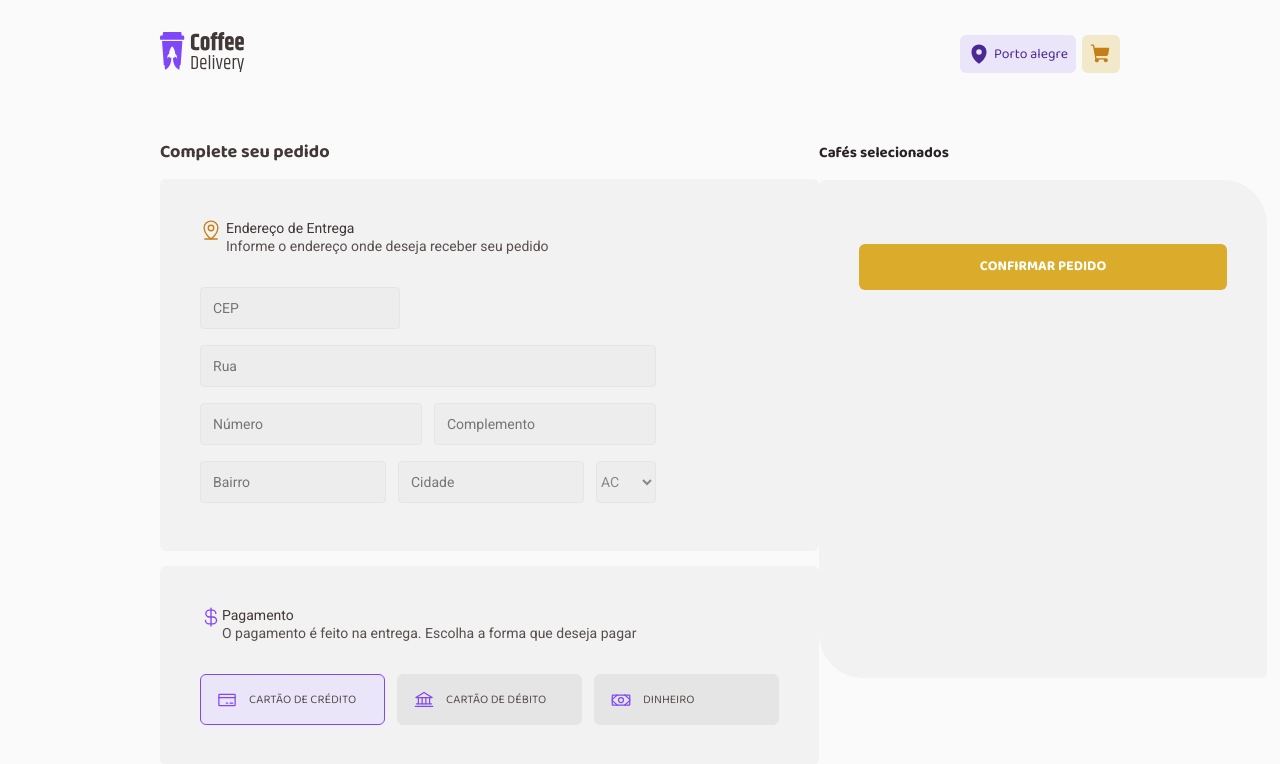
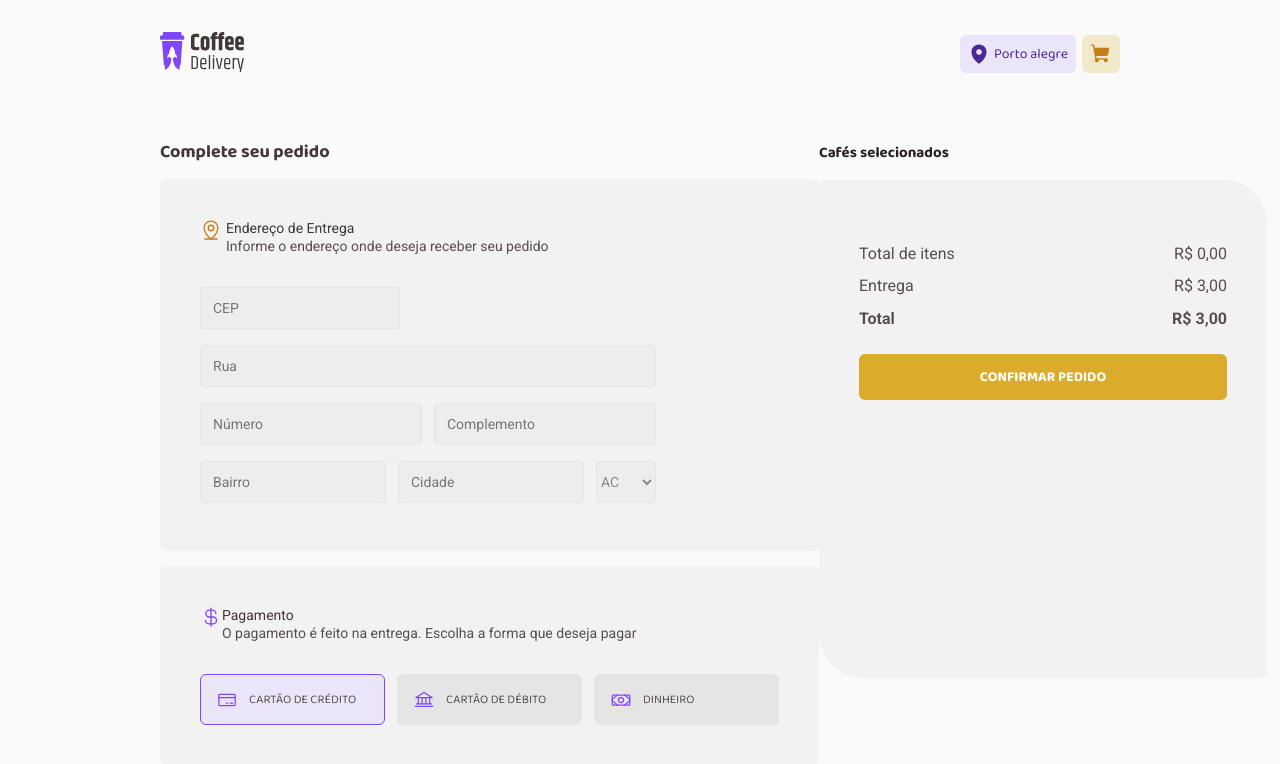
Before and after one commit to JoseMurilloc/IGNITE-REACT-CHALLENGE, a React (Vite) app in the folder coffee-delivary/: page /checkout in a window 1280 px wide. Shown: the top 764 px of the page. Built offline with nearby package versions, Linux system fonts and the light colour scheme.

Commit message:
(coffee) list and calcule total price

```diff
--- a/coffee-delivary/src/components/Cart/index.tsx
+++ b/coffee-delivary/src/components/Cart/index.tsx
@@ -1,9 +1,21 @@
 import { Minus, Plus, ShoppingCart, Trash } from 'phosphor-react';
+import { useMemo, useState } from 'react';
 import { useCart } from '../../hooks/CartContext';
+import { formatNumber } from '../../util/formatNumber';
 import styles from './styles.module.css';
 
 export function Cart () {
-  const {coffees} = useCart()
+
+  const {coffees,removeCoffeeCart} = useCart()
+  const [deliveryValue, setDeliveryValue] = useState(3)
+
+  const totalPrice = useMemo(() =>
+    coffees.reduce((sumTotal, coffee) => sumTotal += (coffee.price * coffee.amount), 0)
+  , [coffees])
+
+
+
+
   return (
     <div className={styles.containerCartCoffee}>
       <main>
@@ -16,16 +28,14 @@ export function Cart () {
                 <div className={styles.actionsCart}>
                   <h1>{coffee.title}</h1>
                   <div className={styles.addonsCoffeeCart}>
-                      <button onClick={() => {}} className={styles.buttonMinus}>
+                    <button type="button" onClick={() => {}} className={styles.buttonMinus}>
                       <Minus color="#8047F8" size="1.5rem" weight="fill"/>
                     </button>
-                      <aside className={styles.counter}>1</aside>
-                      <button onClick={() => {}} className={styles.buttonPlus}>
+                    <aside className={styles.counter}>{coffee.amount}</aside>
+                    <button type="button" onClick={() => {}} className={styles.buttonPlus}>
                       <Plus color="#8047F8" size="1.5rem" weight="fill"/>
                     </button>
-                      <button
-                        onClick={() => {}}
-                        className={styles.buttonRemoveCart}>
+                    <button onClick={() => removeCoffeeCart(coffee.id)} type="button" className={styles.buttonRemoveCart}>
                         <Trash color="#8047F8" size="2.2rem" />
                         <span>Remover</span>
                     </button>
@@ -34,7 +44,7 @@ export function Cart () {
               </div>
             </aside>
             <div className={styles.price}>
-                <span>R$ 100,12</span>
+            <span>R$ {formatNumber(coffee.price * coffee.amount)}</span>
             </div>
           </aside>
           <div className={styles.separator} />
@@ -42,7 +52,22 @@ export function Cart () {
         ))}
       </main>
       <footer>
-          <button className={styles.confirmOrder}>
+          <div className={styles.footerContent}>
+            <div className={styles.infoItem}>
+              <span>Total de itens</span>
+              <span>R$ {formatNumber(totalPrice)}</span>
+            </div>
+            <div className={styles.infoItem}>
+              <span>Entrega</span>
+              <span>R$ {formatNumber(deliveryValue)}</span>
+            </div>
+
+            <div className={styles.infoItem}>
+              <span className={styles.total}>Total</span>
+              <span className={styles.total}>R$ {formatNumber(totalPrice + deliveryValue)}</span>
+            </div>
+          </div>
+          <button className={styles.buttonConfirm}>
             <span>Confirmar Pedido</span>
           </button>
       </footer>
--- a/coffee-delivary/src/components/Cart/styles.module.css
+++ b/coffee-delivary/src/components/Cart/styles.module.css
@@ -6,7 +6,7 @@
   gap: 2.4rem;
 
   width: 44.8rem;
-  height: 49.8rem;
+  min-height: 49.8rem;
 
   background: #F3F2F2;
   border-radius: 0.6rem 4.4rem;
@@ -32,12 +32,12 @@
   width: 6.4rem;
 }
 
-
 .coffee {
   width: 100%;
   display: flex;
   /* background: red; */
 }
+
 .detailsCoffee {
   /* background: #f4e864; */
   display: flex;
@@ -141,7 +141,7 @@
   color: #574F4D;
 }
 
-.confirmOrder {
+.buttonConfirm {
   display: flex;
   justify-content: center;
   align-items: center;
@@ -164,4 +164,40 @@
 
   color: #FFFFFF;
   font-stretch: 100;
+  margin-top: 2.4rem;
 }
+
+.containerCartCoffee footer {
+  gap: 2.4rem;
+}
+
+.footerContent {
+  display: flex;
+  flex-direction: column;
+  gap: 1.2rem;
+}
+
+.footerContent .infoItem span{
+  font-family: 'Roboto';
+  font-size: 1.4rem;
+  line-height: 130%;
+  color: #574F4D;
+}
+
+.footerContent .infoItem span {
+  font-size: 1.6rem;
+}
+
+.infoItem {
+  display: flex;
+  justify-content: space-between;
+}
+
+
+.total {
+  font-family: 'Roboto';
+  font-weight: 700;
+  font-size: 2rem;
+  line-height: 130%;
+  color: #403937;
+}
```
Lines whose indentation alone changed are shown as unchanged.
